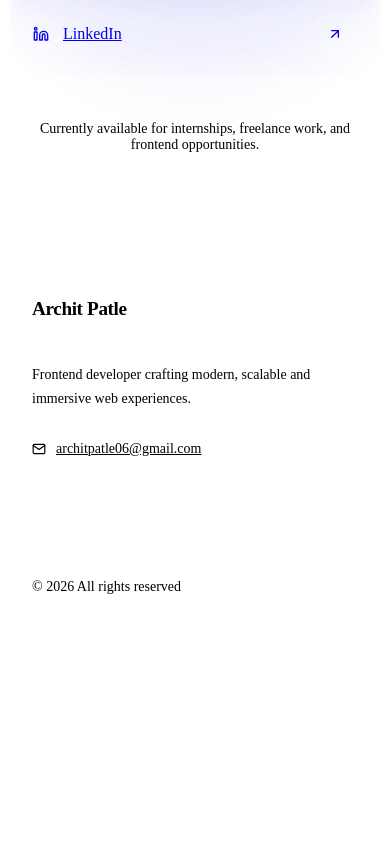
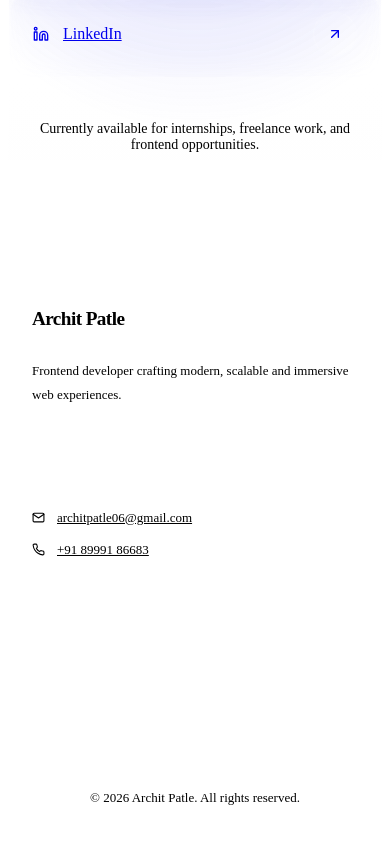
Before and after one commit to architpatle/archit-portfolio, a React (Vite) app: page / in a window 390 px wide. Shown: the part 8052-8896 px from the top of the page. Before the commit the page ends 8729 px from the top, so only its background shows below. Built offline with nearby package versions, Linux system fonts and the light colour scheme; the HTML template or start-up script is replaced by a standard one.

Commit message:
Updated footer by adding contact no. and rearranging the options

```diff
--- a/src/components/Footer/Footer.jsx
+++ b/src/components/Footer/Footer.jsx
@@ -4,19 +4,22 @@ import {
   FiGithub,
   FiLinkedin,
   FiMail,
+  FiPhone,
 } from "react-icons/fi";
 
 import { FaWhatsapp } from "react-icons/fa";
 
 export default function Footer() {
-
   return (
     <footer className={styles.footer}>
 
       <div className={styles.wrapper}>
 
-        {/* LEFT */}
-        <div className={styles.left}>
+        {/* TOP */}
+        <div className={styles.top}>
+
+          {/* COLUMN 1 */}
+          <div className={styles.column}>
 
             <h3 className={styles.brand}>
               Archit Patle
@@ -27,29 +30,45 @@ export default function Footer() {
               scalable and immersive web experiences.
             </p>
 
+          </div>
+
+          {/* COLUMN 2 */}
+          <div className={styles.column}>
+
+            <h4 className={styles.label}>
+              Contact
+            </h4>
+
             <a
-            href="https://mail.google.com/mail/?view=cm&fs=1&to=architpatle06@gmail.com"
+              href="mailto:architpatle06@gmail.com"
               target="_blank"
               rel="noreferrer"
-            className={styles.email}
+              className={styles.contactItem}
             >
               <FiMail />
               <span>architpatle06@gmail.com</span>
             </a>
 
-        </div>
-
-        {/* CENTER */}
-        <div className={styles.center}>
-
-          <p>
-            © {new Date().getFullYear()} All rights reserved
-          </p>
+            <a
+              href="https://wa.me/918999186683"
+              target="_blank"
+              rel="noreferrer"
+              className={styles.contactItem}
+            >
+              <FiPhone />
+              <span>+91 89991 86683</span>
+            </a>
 
           </div>
 
-        {/* RIGHT */}
-        <div className={styles.right}>
+          {/* COLUMN 3 */}
+          <div className={styles.column}>
+
+            <h4 className={styles.label}>
+              Socials
+            </h4>
+
+            <div className={styles.socials}>
 
               <a
                 href="https://www.linkedin.com/in/archit-patle"
@@ -73,7 +92,7 @@ export default function Footer() {
                 href="https://wa.me/918999186683"
                 target="_blank"
                 rel="noreferrer"
-            className={styles.topBtn}
+                className={styles.iconBtn}
               >
                 <FaWhatsapp />
               </a>
@@ -82,6 +101,19 @@ export default function Footer() {
 
           </div>
 
+        </div>
+
+        {/* BOTTOM */}
+        <div className={styles.bottom}>
+
+          <p>
+            © {new Date().getFullYear()} Archit Patle. All rights reserved.
+          </p>
+
+        </div>
+
+      </div>
+
     </footer>
   );
 }
--- a/src/components/Footer/Footer.module.css
+++ b/src/components/Footer/Footer.module.css
@@ -1,9 +1,9 @@
 .footer {
   position: relative;
 
-  padding: 40px 0 60px;
+  padding: 60px 0 30px;
 
-  border-top: 1px solid rgba(255, 255, 255, 0.08);
+  border-top: 1px solid rgba(255,255,255,0.08);
 
   background-color: var(--bg);
 }
@@ -16,31 +16,42 @@
   margin: 0 auto;
 
   padding: 0 24px;
-
-  display: flex;
-  align-items: center;
-  justify-content: space-between;
-
-  gap: 30px;
-
-  flex-wrap: wrap;
 }
 
-/* LEFT */
+/* TOP */
 
-.left {
+.top {
+  display: grid;
+
+  grid-template-columns:
+    1.3fr
+    1fr
+    0.8fr;
+
+  gap: 60px;
+
+  padding-bottom: 40px;
+
+  border-bottom: 1px solid rgba(255,255,255,0.08);
+}
+
+/* COLUMN */
+
+.column {
   display: flex;
   flex-direction: column;
-
-  gap: 10px;
 }
 
+/* BRAND */
+
 .brand {
-  font-size: 1.2rem;
+  font-size: 1.4rem;
 
   font-weight: 700;
 
-  letter-spacing: -0.02em;
+  letter-spacing: -0.03em;
+
+  margin-bottom: 16px;
 }
 
 .text {
@@ -48,17 +59,36 @@
 
   font-size: 14px;
 
-  line-height: 1.7;
+  line-height: 1.8;
 
   color: var(--text-secondary);
 }
 
-.email {
+/* LABEL */
+
+.label {
+  font-size: 14px;
+
+  letter-spacing: 0.08em;
+
+  text-transform: uppercase;
+
+  color: white;
+
+  margin-bottom: 20px;
+}
+
+/* CONTACT */
+
+.contactItem {
   display: inline-flex;
   align-items: center;
-  gap: 10px;
 
-  margin-top: 6px;
+  gap: 12px;
+
+  width: fit-content;
+
+  margin-bottom: 16px;
 
   font-size: 14px;
 
@@ -67,21 +97,15 @@
   transition: all 0.3s ease;
 }
 
-.email:hover {
+.contactItem:hover {
   color: var(--accent);
+
+  transform: translateX(3px);
 }
 
-/* CENTER */
+/* SOCIALS */
 
-.center {
-  font-size: 14px;
-
-  color: var(--text-secondary);
-}
-
-/* RIGHT */
-
-.right {
+.socials {
   display: flex;
   align-items: center;
 
@@ -90,10 +114,9 @@
 
 /* ICON BUTTONS */
 
-.iconBtn,
-.topBtn {
-  width: 46px;
-  height: 46px;
+.iconBtn {
+  width: 48px;
+  height: 48px;
 
   border-radius: 50%;
 
@@ -101,9 +124,9 @@
   align-items: center;
   justify-content: center;
 
-  background: rgba(255, 255, 255, 0.03);
+  background: rgba(255,255,255,0.03);
 
-  border: 1px solid rgba(255, 255, 255, 0.08);
+  border: 1px solid rgba(255,255,255,0.08);
 
   backdrop-filter: blur(10px);
 
@@ -112,29 +135,62 @@
   transition: all 0.3s ease;
 }
 
-.iconBtn:hover,
-.topBtn:hover {
-  transform: translateY(-3px);
+.iconBtn:hover {
+  transform: translateY(-4px);
 
   border-color: var(--accent);
 
   color: var(--accent);
 
   box-shadow:
-    0 0 20px rgba(99, 102, 241, 0.2);
+    0 0 20px rgba(99,102,241,0.18);
+}
+
+/* BOTTOM */
+
+.bottom {
+  padding-top: 26px;
+
+  text-align: center;
+
+  font-size: 14px;
+
+  color: var(--text-secondary);
 }
 
 /* RESPONSIVE */
 
+@media (max-width: 992px) {
+
+  .top {
+    grid-template-columns: 1fr;
+
+    gap: 40px;
+  }
+}
+
 @media (max-width: 768px) {
 
-  .wrapper {
-    flex-direction: column;
-
-    align-items: flex-start;
+  .footer {
+    padding: 50px 0 24px;
   }
 
-  .center {
-    order: 3;
+  .top {
+    gap: 36px;
+  }
+
+  .brand {
+    font-size: 1.2rem;
+  }
+
+  .text,
+  .contactItem,
+  .bottom {
+    font-size: 13px;
+  }
+
+  .iconBtn {
+    width: 44px;
+    height: 44px;
   }
 }
```
Lines whose indentation alone changed are shown as unchanged.
